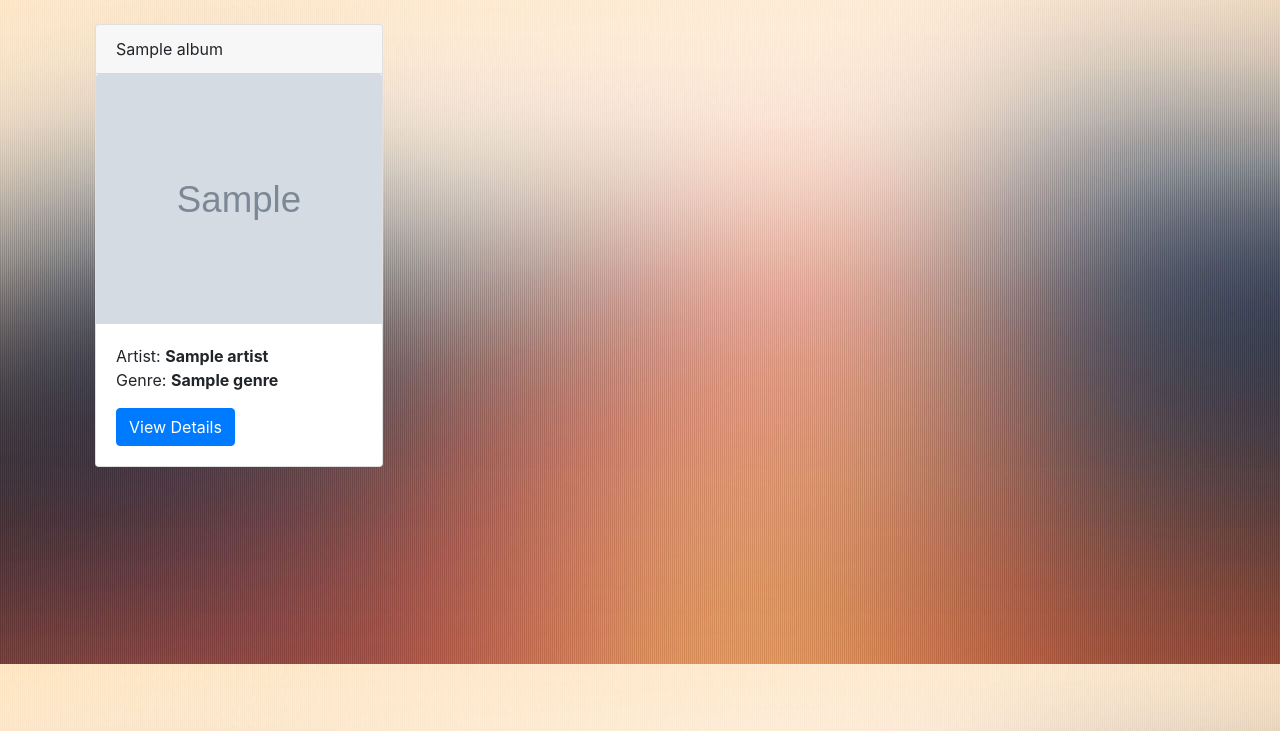
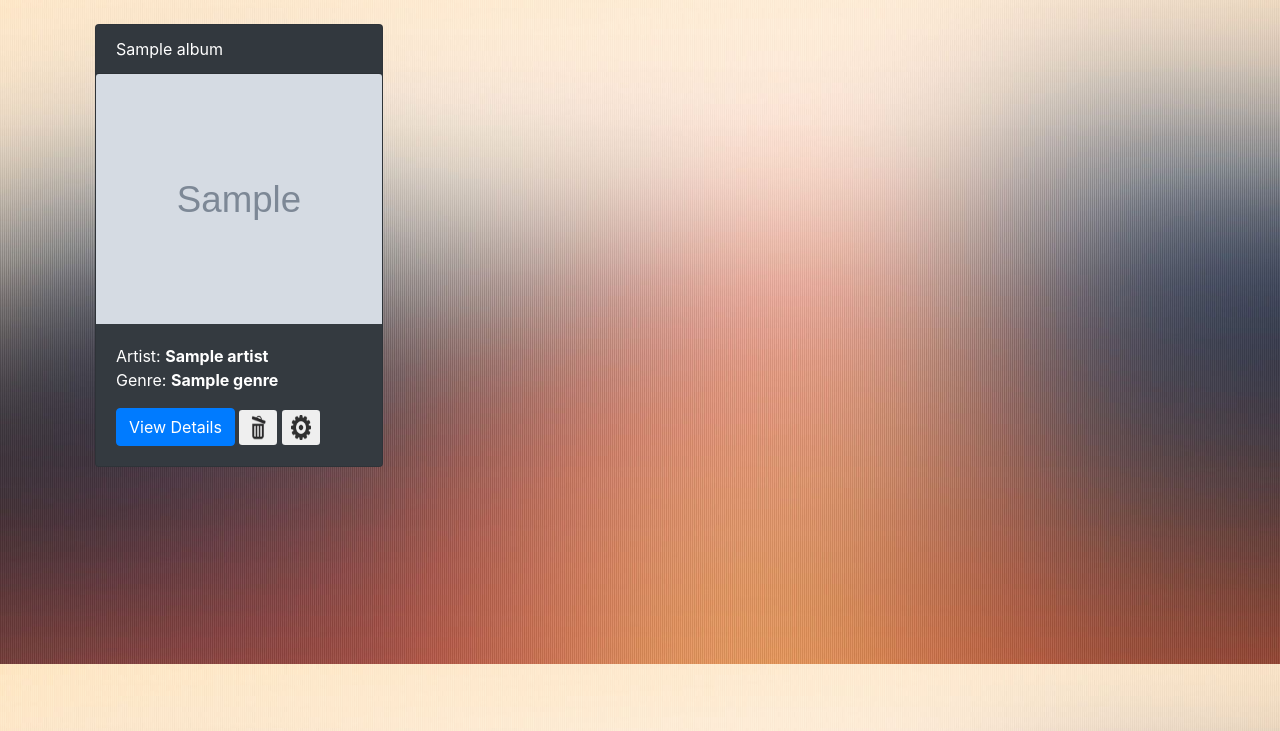
Before and after one commit to HeadHunTeR779/Basic-Django-Website, a Django app: template music/templates/music/index.html in a window 1280 px wide. Shown: the part 56-787 px from the top of the page. Run offline with Django 3.2, Linux system fonts and the light colour scheme; the template is opened without the code that fills it: most values are stand-ins (such as "Sample title", 1, 10 or a date in 2020); grey boxes marked "Sample" are stand-in pictures; some libraries are stand-ins or nearby versions; some web fonts are replaced.

Commit message:
Fixed the Delete Button and Update Button Added

```diff
--- a/music/templates/music/index.html
+++ b/music/templates/music/index.html
@@ -5,17 +5,30 @@
   <div class="container">
     <div class="row">
       {% for album in all_albums %}
-        <div class="col-md">
-          <div class="card" style="width: 18rem;">
-            <div class="card-header">
+        <div class="col-md-4">
+          <div class="card bg-dark" style="width: 18rem;">
+            <div class="card-header text-white">
               {{ album.album_title }}
             </div>
             <a href="{% url 'music:detail' album.id %}"><img class="card-img-top" src="{{ album.album_logo }}" alt="Card image cap" width="100px" height="250px"></a>
-            <div class="card-body">
+            <div class="card-body text-white">
               <p class="card-text">Artist: <strong>{{ album.artist }}</strong><br>Genre: <strong>{{ album.genre }}</strong></p>
               <a href="{% url 'music:detail' album.id %}" class="btn btn-primary">View Details</a>
+              {% load staticfiles %}
+              <form style="display: inline;" method="post" action="{% url 'music:album-delete' album.id %}">
+                  {% csrf_token %}
+                  <input name="album_id" type="hidden" value= " {{ album.id }}">  <!-- just the form is absolutely necessary -->
+                  <button type="submit" class="btn btn-default btn-sm">
+                    <img src="{% static 'music/images/bin.png' %}" width="20px" height="25px">
+                  </button>
+              </form>
+              <a href="{% url 'music:album-update' album.id %}">
+                <button type="submit" class="btn btn-default btn-sm">
+                  <img src="{% static 'music/images/settings.png' %}" width="20px" height="25px">
+                </button>
+              </a>
             </div>
-          </div>
+          </div><br>
         </div>
       {% endfor %}
     </div>
```
Also changed, not shown: music/urls.py (+7 -0 lines), music/views.py (+9 -0 lines), db.sqlite3, music/static/music/images/bin.png (added), music/static/music/images/settings.png (added).
